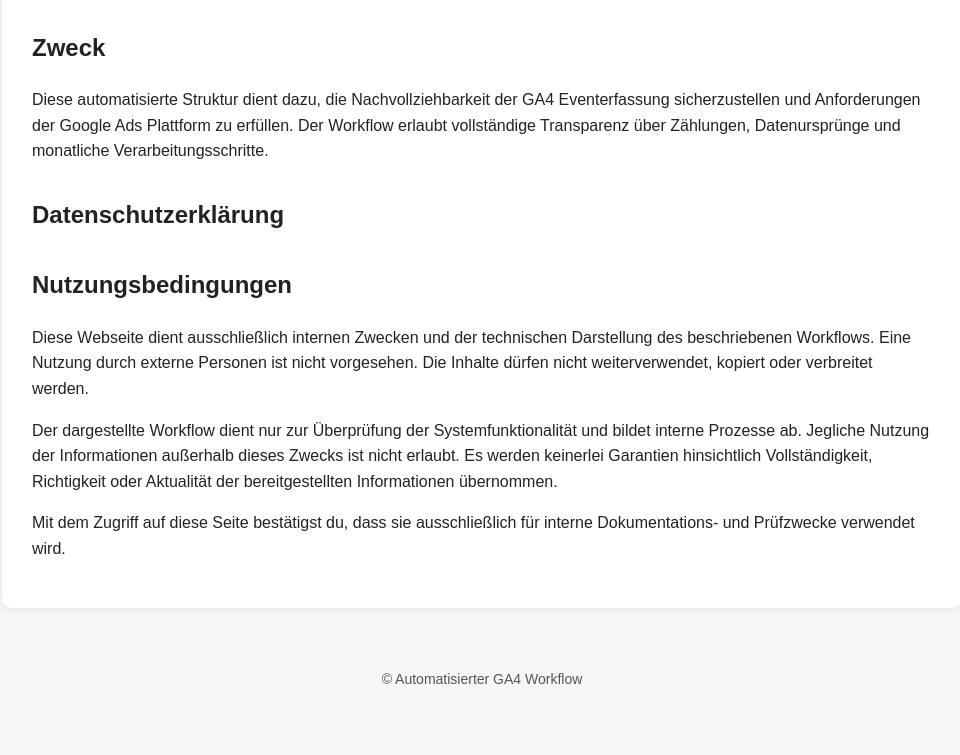
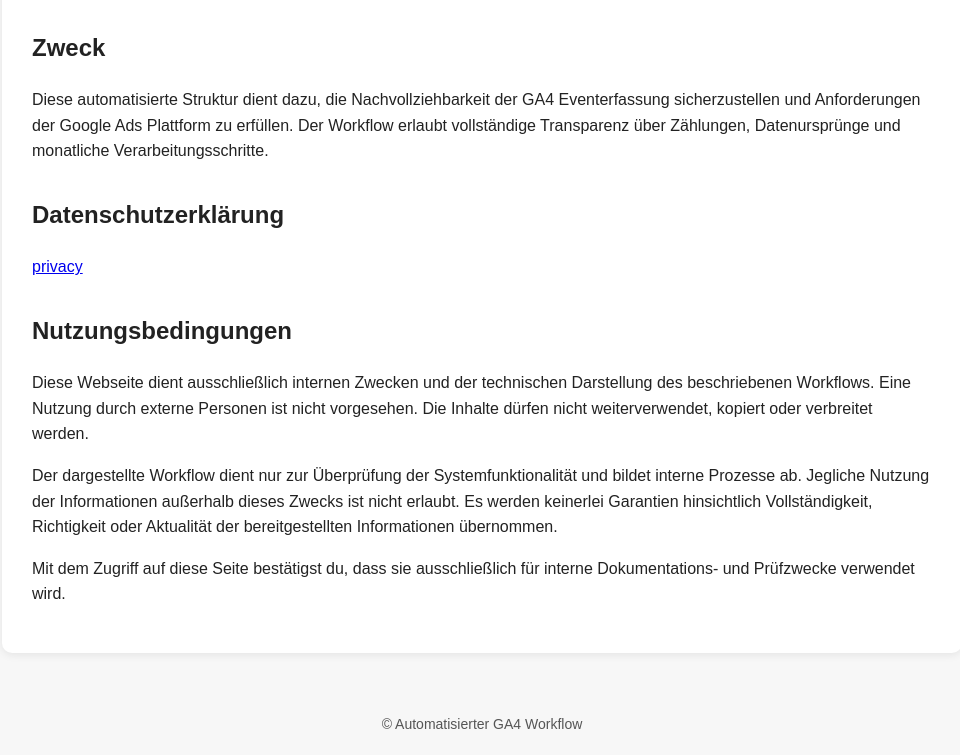
Before and after one commit to DominikPunerBN/dominikpunerbn.github.io, a plain HTML site: page MattiaBerichte.html in a window 1280 px wide. Shown: the part 1129-1884 px from the top of the page, without its empty margins (158-1118 px from the left). Before the commit the page ends 1839 px from the top, so only its background shows below. Drawn offline with Linux system fonts and the light colour scheme.

Commit message:
Update MattiaBerichte.html

```diff
--- a/MattiaBerichte.html
+++ b/MattiaBerichte.html
@@ -70,7 +70,7 @@
     </p>
     <section>
     <h2>Datenschutzerklärung</h2>
-    <a href="dominikpunerbn.github.io/MattiaBerichte/privacy.html"></a>
+    <a href="https://dominikpunerbn.github.io/MattiaBerichte/privacy.html">privacy</a>
   </section>
 
   <section>
```
